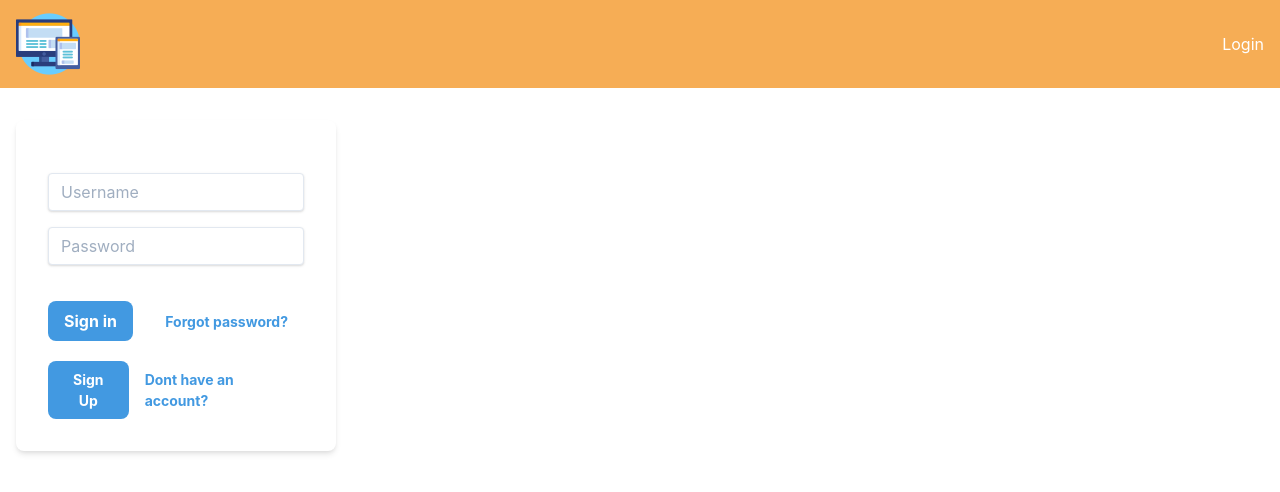
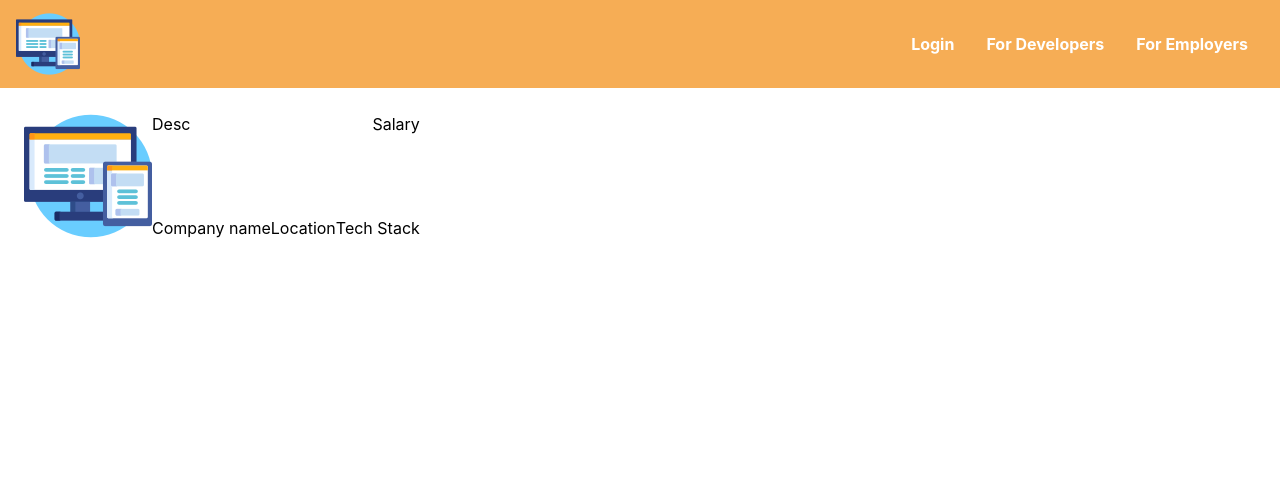
Before and after one commit to KalitaKonrad/Job-board-app, a React (Create React App) app: page /internship in a window 1280 px wide. Shown: the top 492 px of the page. Built offline with nearby package versions, Linux system fonts and the light colour scheme.

Commit message:
Add component -> Offer.js, update Navbar

```diff
--- a/src/App.js
+++ b/src/App.js
@@ -3,6 +3,7 @@ import axios from './api/api_config';
 import Login from './components/Login';
 import Navbar from './components/Navbar';
 import { BrowserRouter as Router, Switch, Route, Link } from 'react-router-dom';
+import Offer from './components/Offer';
 
 class App extends Component {
   render() {
@@ -11,10 +12,8 @@ class App extends Component {
         <Navbar />
         <Router>
           <Route path='/login' component={Login} />
+          <Route path='/internship' component={Offer} />
         </Router>
-        <div className='container mx-auto p-4 m-4'>
-          <Login />
-        </div>
       </div>
     );
   }
--- a/src/components/Login.js
+++ b/src/components/Login.js
@@ -33,6 +33,7 @@ class Login extends Component {
 
   render() {
     return (
+      <div className='container mx-auto p-4 m-4'>
         <form className='w-full max-w-xs'>
           <form className='bg-white shadow-md rounded-lg px-8 pt-6 pb-8 mb-4'>
             <div className='mb-4'>
@@ -82,6 +83,7 @@ class Login extends Component {
             </div>
           </form>
         </form>
+      </div>
     );
   }
 }
--- a/src/components/Navbar.js
+++ b/src/components/Navbar.js
@@ -10,7 +10,13 @@ class Navbar extends Component {
             <img className='w-16 h-16' src={require('../img/monitor.png')} alt='logo' />
           </div>
           <div>
-            <button className='text-white-500 hover:text-white'>Login</button>
+            <button className='text-white-500 font-bold p-2 m-2 hover:text-blue-400 focus:outline-none'>Login</button>
+            <button className='text-white-500 font-bold p-2 m-2 hover:text-blue-400 focus:outline-none'>
+              For Developers
+            </button>
+            <button className='text-white-500 font-bold p-2 m-2 hover:text-blue-400 focus:outline-none'>
+              For Employers
+            </button>
           </div>
         </nav>
       </div>
--- /dev/null
+++ b/src/components/Offer.js
@@ -0,0 +1,26 @@
+import React, { Component } from 'react';
+
+class Offer extends Component {
+  state = {};
+  render() {
+    return (
+      <div className='flex flex-row text-black p-3 m-3'>
+        <img src={require('../img/monitor.png')} className='object-left' />
+        <div className='flex flex-col justify-between'>
+          <div className='flex flex-row justify-between'>
+            {/* Description + salary */}
+            <span>Desc</span>
+            <span>Salary</span>
+          </div>
+          <div className='flex flex-row'>
+            <span>Company name</span>
+            <span>Location</span>
+            <span>Tech Stack</span>
+          </div>
+        </div>
+      </div>
+    );
+  }
+}
+
+export default Offer;
```
Lines whose indentation alone changed are shown as unchanged.
